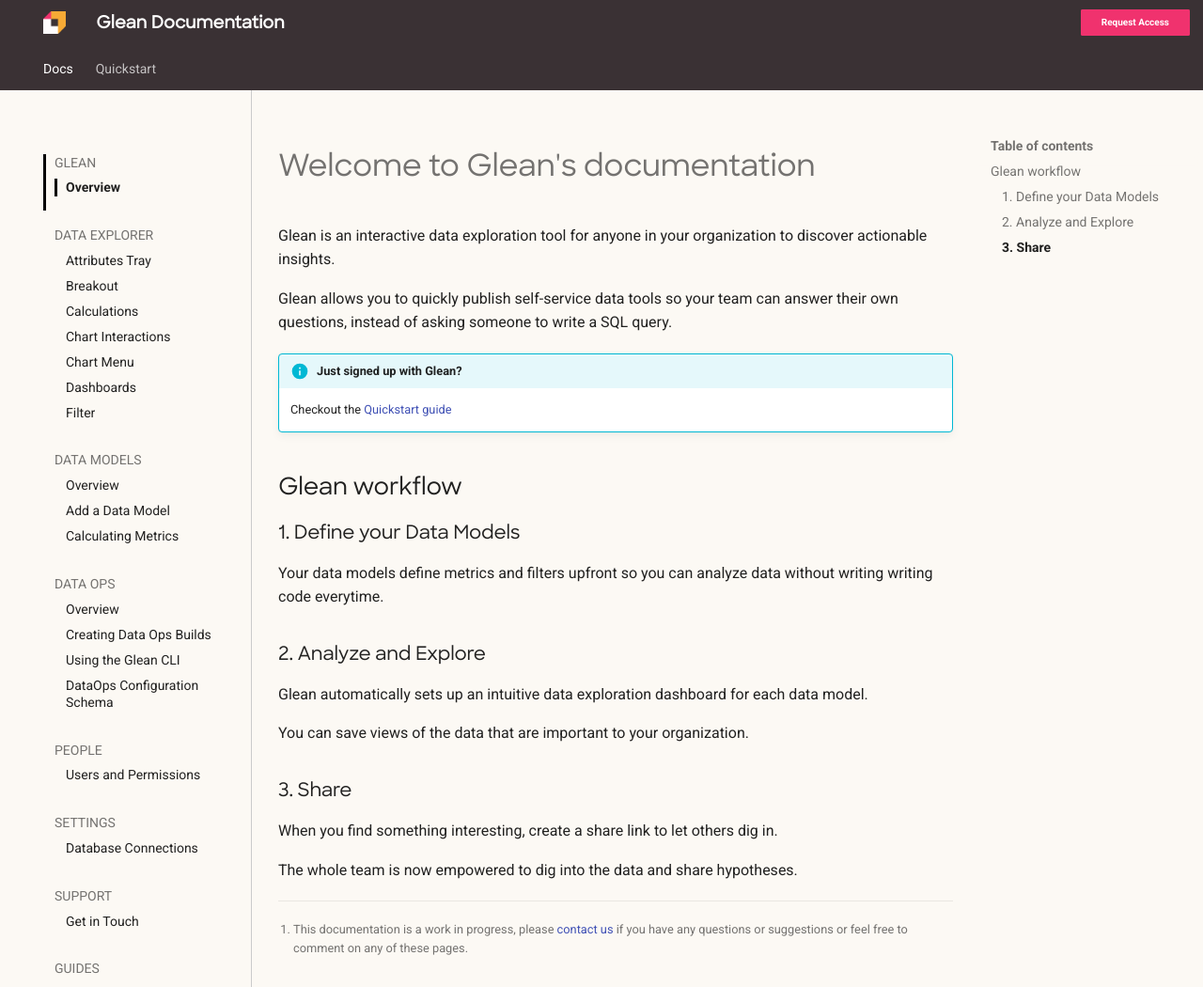
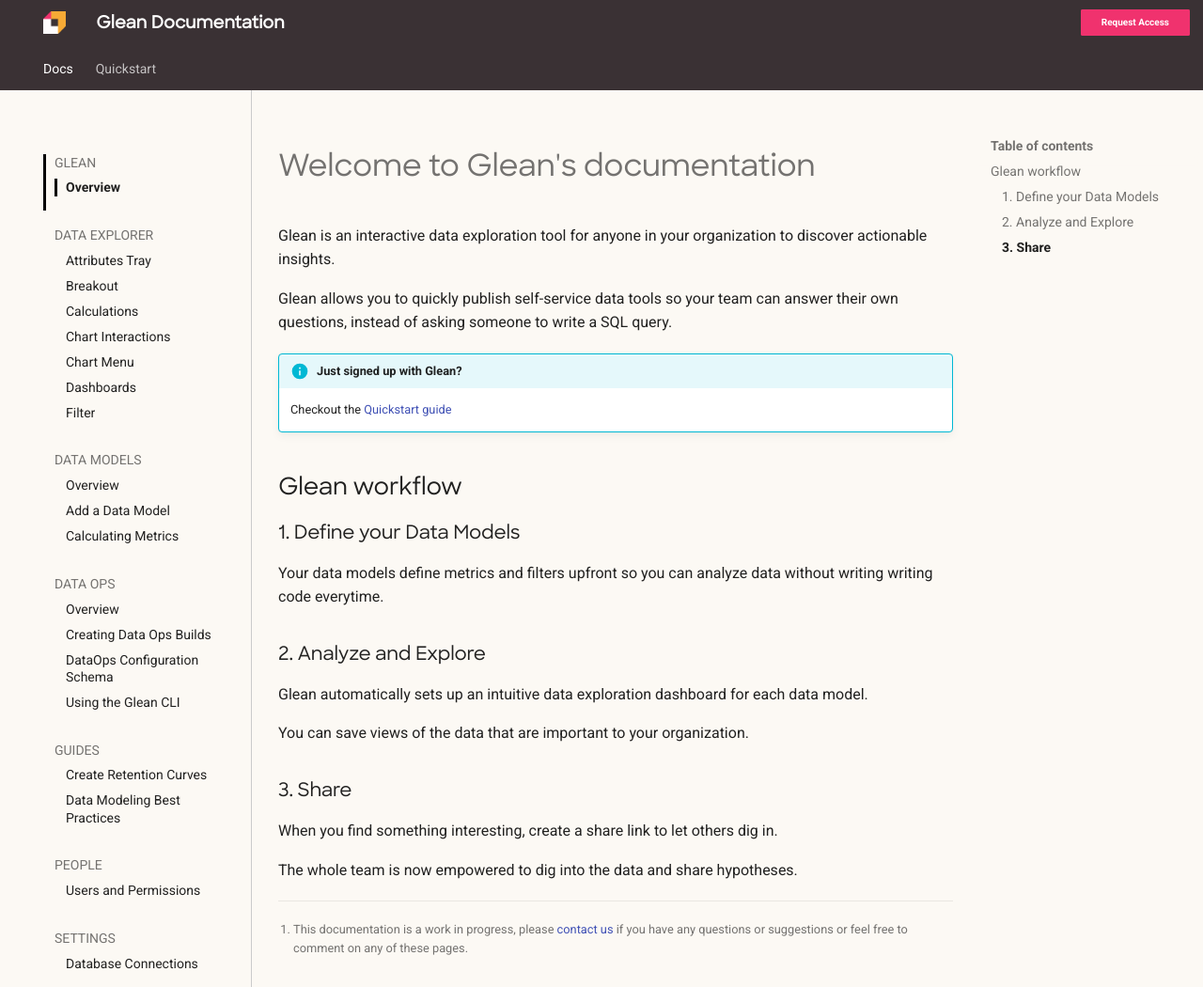
Before and after one commit to gleannyc/documentation, an MkDocs documentation site: the page built from docs/index.md, in a window 1280 px wide and 1050 px high. Shown: the whole window at 94% size. Built offline with MkDocs 1.6.1 and Material for MkDocs 9.7.7, drawn with Linux system fonts in a browser that asks for light colours.

Commit message:
sort the nav sections

```diff
--- a/mkdocs.yml
+++ b/mkdocs.yml
@@ -48,15 +48,15 @@
       - Data Ops:
         - Overview: docs/data-ops/index.md
         - docs/data-ops/Creating-Data-Ops-Builds.md
+        - docs/data-ops/DataOps-Configuration-Schema.md
         - docs/data-ops/Using-the-Glean-CLI.md
-        - docs/data-ops/DataOps-Configuration-Schema.md
+      - Guides:
+        - Create Retention Curves: guides/create-retention-curves/index.md
+        - Data Modeling Best Practices: guides/data-modeling-best-practices.md
       - People:
         - Users and Permissions: docs/users-and-permissions.md
       - Settings:
         - Database Connections: docs/database-connections.md
       - Support:
         - Get in Touch: contact-us.md
-      - Guides:
-        - Create retention curves: guides/create-retention-curves/index.md
-        - Data Modeling Best Practices: guides/data-modeling-best-practices.md
     - Quickstart: guides/quickstart/index.md
```
